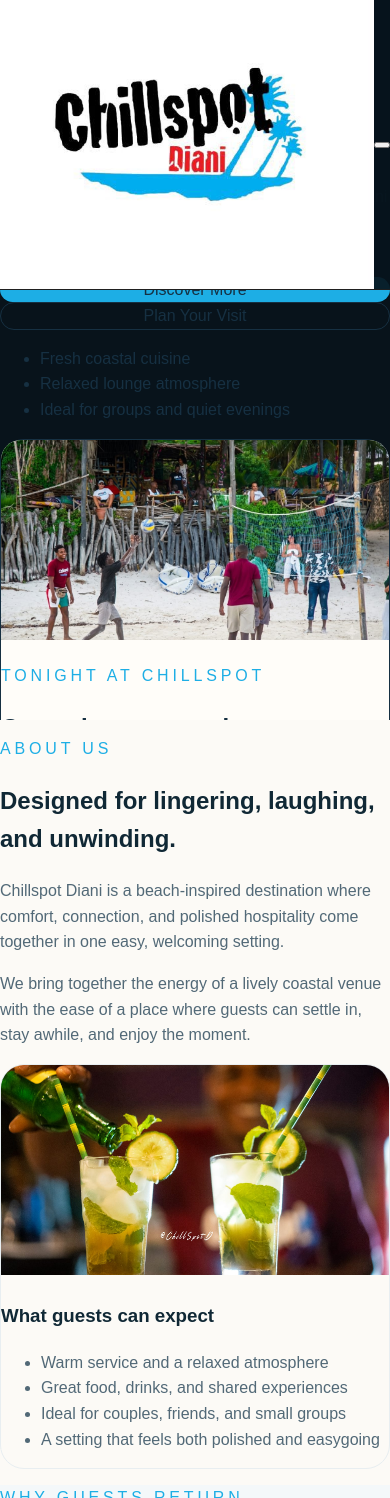
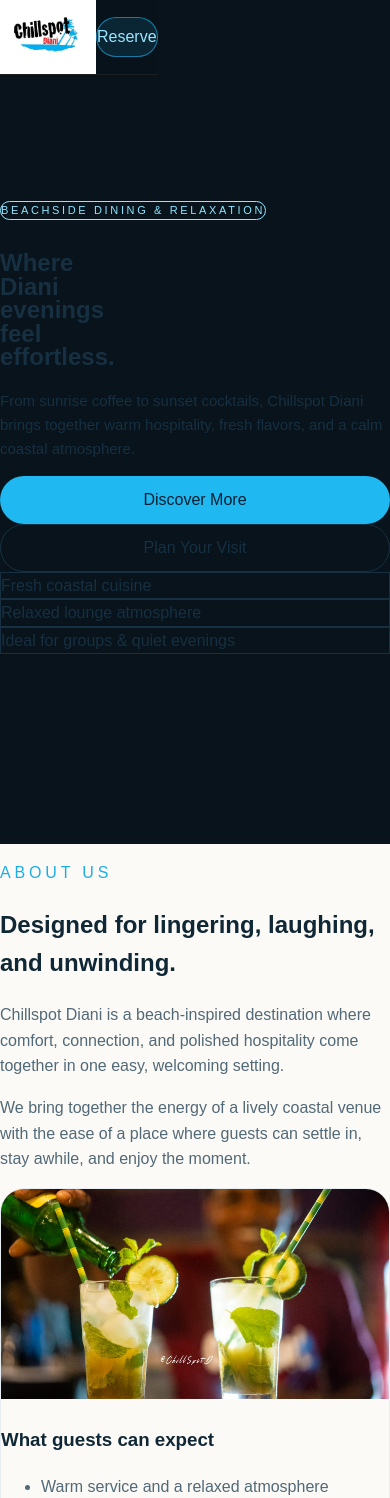
Before and after one commit to bgarama/chillspotdiani, a Next.js app: page / in a window 390 px wide. Shown: the top 1498 px of the page. Built offline with nearby package versions, Linux system fonts and the light colour scheme.

Commit message:
feat: premium mobile-first navbar and hero redesign

```diff
--- a/app/components/Navbar.tsx
+++ b/app/components/Navbar.tsx
@@ -1,119 +1,56 @@
 "use client";
 
-import { useState } from "react";
 import Image from "next/image";
 import Link from "next/link";
 
-const navLinks = [
+const links = [
   { href: "#about", label: "About" },
-  { href: "#highlights", label: "Experience" },
-  { href: "#activities", label: "Activities" },
+  { href: "#menu", label: "Menu" },
   { href: "#gallery", label: "Gallery" },
   { href: "#contact", label: "Contact" },
 ];
 
 export default function Navbar() {
-  const [menuOpen, setMenuOpen] = useState(false);
-
-  const closeMenu = () => setMenuOpen(false);
-
   return (
-    <header className="fixed inset-x-0 top-0 z-50 border-b border-white/10 bg-[#07141d]/92 backdrop-blur-md">
-      <div className="mx-auto max-w-6xl px-4 sm:px-6 lg:px-8">
-        <div className="flex h-18 sm:h-20 items-center justify-between gap-3">
-          <Link
-            href="/"
-            className="flex items-center rounded-xl bg-white px-2 py-1.5 shadow-sm"
-            onClick={closeMenu}
-          >
+    <header className="fixed inset-x-0 top-0 z-50 border-b border-white/10 bg-[#08131b]/78 backdrop-blur-md">
+      <div className="mx-auto flex h-16 max-w-6xl items-center justify-between px-4 sm:h-18 sm:px-6 lg:px-8">
+        <Link href="#top" className="flex items-center gap-2">
           <Image
             src="/images/logo.jpeg"
-              alt="Chillspot Diani logo"
+            alt="Chillspot Diani"
             width={96}
-              height={44}
-              className="h-8 w-auto object-contain sm:h-10"
+            height={40}
             priority
+            className="h-auto w-20 rounded-md object-contain sm:w-24"
           />
+          <div className="hidden sm:block">
+            <p className="text-sm font-semibold tracking-[0.18em] text-white">
+              CHILLSPOT
+            </p>
+            <p className="text-[10px] uppercase tracking-[0.28em] text-[#7ed8f7]">
+              Diani
+            </p>
+          </div>
         </Link>
 
-          <nav className="hidden items-center gap-7 text-sm font-medium text-white md:flex">
-            {navLinks.map((link) => (
-              <a
+        <nav className="hidden items-center gap-6 md:flex">
+          {links.map((link) => (
+            <Link
               key={link.href}
               href={link.href}
-                className="transition hover:text-[#34bdf2]"
+              className="text-sm font-medium text-white/80 transition hover:text-white"
             >
               {link.label}
-              </a>
+            </Link>
           ))}
         </nav>
 
-          <div className="flex items-center gap-2">
-            <a
+        <Link
           href="#contact"
-              className="hidden rounded-full bg-[#1daee5] px-5 py-2.5 text-sm font-semibold text-white transition hover:bg-[#1297ca] md:inline-flex"
+          className="inline-flex min-h-[40px] items-center justify-center rounded-full border border-[#20b8f0]/60 bg-[#20b8f0]/12 px-4 text-sm font-semibold text-[#9be7ff] transition hover:bg-[#20b8f0]/20"
         >
-              Visit Us
-            </a>
-
-            <button
-              type="button"
-              aria-label="Toggle navigation menu"
-              aria-expanded={menuOpen}
-              onClick={() => setMenuOpen(!menuOpen)}
-              className="inline-flex items-center justify-center rounded-xl bg-white p-2.5 text-[#0b1620] shadow-sm transition hover:bg-[#f3f7fa] md:hidden"
-            >
-              <svg
-                xmlns="http://www.w3.org/2000/svg"
-                className="h-5 w-5"
-                fill="none"
-                viewBox="0 0 24 24"
-                stroke="currentColor"
-                strokeWidth="2"
-              >
-                {menuOpen ? (
-                  <path
-                    strokeLinecap="round"
-                    strokeLinejoin="round"
-                    d="M6 18L18 6M6 6l12 12"
-                  />
-                ) : (
-                  <path
-                    strokeLinecap="round"
-                    strokeLinejoin="round"
-                    d="M4 7h16M4 12h16M4 17h16"
-                  />
-                )}
-              </svg>
-            </button>
-          </div>
-        </div>
-
-        {menuOpen && (
-          <div className="pb-4 md:hidden">
-            <div className="rounded-2xl border border-white/10 bg-white p-3 shadow-xl">
-              <nav className="flex flex-col gap-1 text-sm font-medium text-[#163042]">
-                {navLinks.map((link) => (
-                  <a
-                    key={link.href}
-                    href={link.href}
-                    onClick={closeMenu}
-                    className="rounded-xl px-4 py-3 transition hover:bg-[#eef8fc] hover:text-[#1daee5]"
-                  >
-                    {link.label}
-                  </a>
-                ))}
-                <a
-                  href="#contact"
-                  onClick={closeMenu}
-                  className="mt-2 inline-flex items-center justify-center rounded-full bg-[#1daee5] px-5 py-3 text-sm font-semibold text-white transition hover:bg-[#1297ca]"
-                >
-                  Reserve Your Table
-                </a>
-              </nav>
-            </div>
-          </div>
-        )}
+          Reserve
+        </Link>
       </div>
     </header>
   );
--- a/app/page.tsx
+++ b/app/page.tsx
@@ -81,87 +81,59 @@ export default function Home() {
       <main className="bg-[#fcfaf6] text-[#163042]">
         <section
           id="top"
-          className="relative h-[85vh] min-h-[720px] overflow-hidden bg-[#08131b] pt-24 text-white sm:min-h-[760px] sm:pt-28 lg:h-screen"
+          className="relative overflow-hidden bg-[#08131b] text-white"
         >
           <div className="absolute inset-0">
             <Image
               src="/images/hero.jpeg"
               alt="Chillspot Diani hero view"
-              fill
               priority
-              sizes="(max-width: 1024px) 100vw, 50vw"
-              className="object-cover opacity-20"
+              width={1600}
+              height={1200}
+              className="absolute inset-0 h-full w-full object-cover object-center opacity-34"
             />
-            <div className="absolute inset-0 bg-gradient-to-b from-[#08131b]/60 via-[#08131b]/72 to-[#08131b]/88" />
+            <div className="absolute inset-0 bg-[radial-gradient(circle_at_top,rgba(32,184,240,0.14),transparent_32%),linear-gradient(to_bottom,rgba(8,19,27,0.42),rgba(8,19,27,0.72),rgba(8,19,27,0.92))]" />
           </div>
 
-          <div className="relative mx-auto grid max-w-6xl gap-8 px-4 pb-14 sm:px-6 sm:pb-16 lg:grid-cols-2 lg:items-center lg:gap-10 lg:px-8 lg:pb-20">
+          <div className="relative mx-auto flex min-h-[100svh] max-w-6xl items-center px-4 pb-12 pt-24 sm:px-6 sm:pb-16 sm:pt-28 lg:px-8">
             <div className="max-w-2xl">
-              <p className="mb-3 text-xs font-semibold uppercase tracking-[0.28em] text-[#7ed8f7] sm:text-sm">
+              <p className="mb-4 inline-flex rounded-full border border-white/12 bg-white/8 px-3 py-1 text-[11px] font-semibold uppercase tracking-[0.24em] text-[#8fe6ff] sm:text-xs">
                 Beachside dining & relaxation
               </p>
 
-              <h1 className="text-3xl font-bold leading-tight sm:text-4xl lg:text-6xl">
+              <h1 className="max-w-[10ch] text-4xl font-semibold leading-[0.98] text-white sm:text-5xl lg:text-6xl">
                 Where Diani evenings feel effortless.
               </h1>
 
-              <p className="mt-5 max-w-xl text-base leading-7 text-white/90 sm:text-lg sm:leading-8">
+              <p className="mt-5 max-w-xl text-[15px] leading-7 text-white/82 sm:text-lg sm:leading-8">
                 From sunrise coffee to sunset cocktails, Chillspot Diani brings
                 together warm hospitality, fresh flavors, and a calm coastal atmosphere.
               </p>
 
-              <div className="mt-7 flex flex-col gap-3 sm:flex-row sm:flex-wrap">
+              <div className="mt-8 flex flex-col gap-3 sm:flex-row">
                 <a
                   href="#about"
-                  className="inline-flex min-w-[170px] items-center justify-center rounded-full bg-[#1daee5] px-6 py-3 text-sm font-semibold text-white transition hover:bg-[#1297ca]"
+                  className="inline-flex min-h-[48px] items-center justify-center rounded-full bg-[#20b8f0] px-6 py-3 text-base font-semibold text-[#062033] transition hover:bg-[#53cdf6]"
                 >
                   Discover More
                 </a>
                 <a
                   href="#contact"
-                  className="inline-flex min-w-[170px] items-center justify-center rounded-full border border-white/30 bg-white/5 px-6 py-3 text-sm font-semibold text-white transition hover:bg-white hover:text-[#08131b]"
+                  className="inline-flex min-h-[48px] items-center justify-center rounded-full border border-white/18 bg-white/6 px-6 py-3 text-base font-semibold text-white transition hover:bg-white/10"
                 >
                   Plan Your Visit
                 </a>
               </div>
 
-              <ul className="mt-7 grid gap-2 text-sm text-white/85 sm:grid-cols-3 sm:gap-3">
-                <li>Fresh coastal cuisine</li>
-                <li>Relaxed lounge atmosphere</li>
-                <li>Ideal for groups and quiet evenings</li>
-              </ul>
-            </div>
-
-            <div className="rounded-[1.5rem] border border-white/10 bg-white/10 p-3 backdrop-blur-sm">
-              <div className="overflow-hidden rounded-[1.25rem] bg-[#fffdf9] text-[#163042] shadow-2xl">
-                <Image
-                  src="/images/activities-1.jpeg"
-                  alt="Chillspot Diani experience"
-                  width={900}
-                  height={700}
-                  className="h-[200px] w-full object-cover sm:h-[240px] lg:h-[300px]"
-                />
-                <div className="space-y-4 p-5 sm:p-6">
-                  <p className="text-xs font-semibold uppercase tracking-[0.24em] text-[#1daee5] sm:text-sm">
-                    Tonight at Chillspot
-                  </p>
-                  <h2 className="text-xl font-bold leading-snug sm:text-2xl">
-                    Ocean breeze, good company, and something refreshing on every table.
-                  </h2>
-                  <div className="grid gap-4 text-sm text-[#4c6472] sm:grid-cols-3">
-                    <div>
-                      <strong className="block text-[#163042]">Open daily</strong>
-                      <span>From 10:00</span>
-                    </div>
-                    <div>
-                      <strong className="block text-[#163042]">Reservations</strong>
-                      <span>Always welcome</span>
-                    </div>
-                    <div>
-                      <strong className="block text-[#163042]">Vibe</strong>
-                      <span>Warm, lively & unforgettable</span>
-                    </div>
-                  </div>
+              <div className="mt-8 grid gap-3 text-sm text-white/78 sm:grid-cols-3 sm:text-[15px]">
+                <div className="rounded-2xl border border-white/10 bg-white/5 px-4 py-3">
+                  Fresh coastal cuisine
+                </div>
+                <div className="rounded-2xl border border-white/10 bg-white/5 px-4 py-3">
+                  Relaxed lounge atmosphere
+                </div>
+                <div className="rounded-2xl border border-white/10 bg-white/5 px-4 py-3">
+                  Ideal for groups & quiet evenings
                 </div>
               </div>
             </div>
```
Lines whose indentation alone changed are shown as unchanged.
